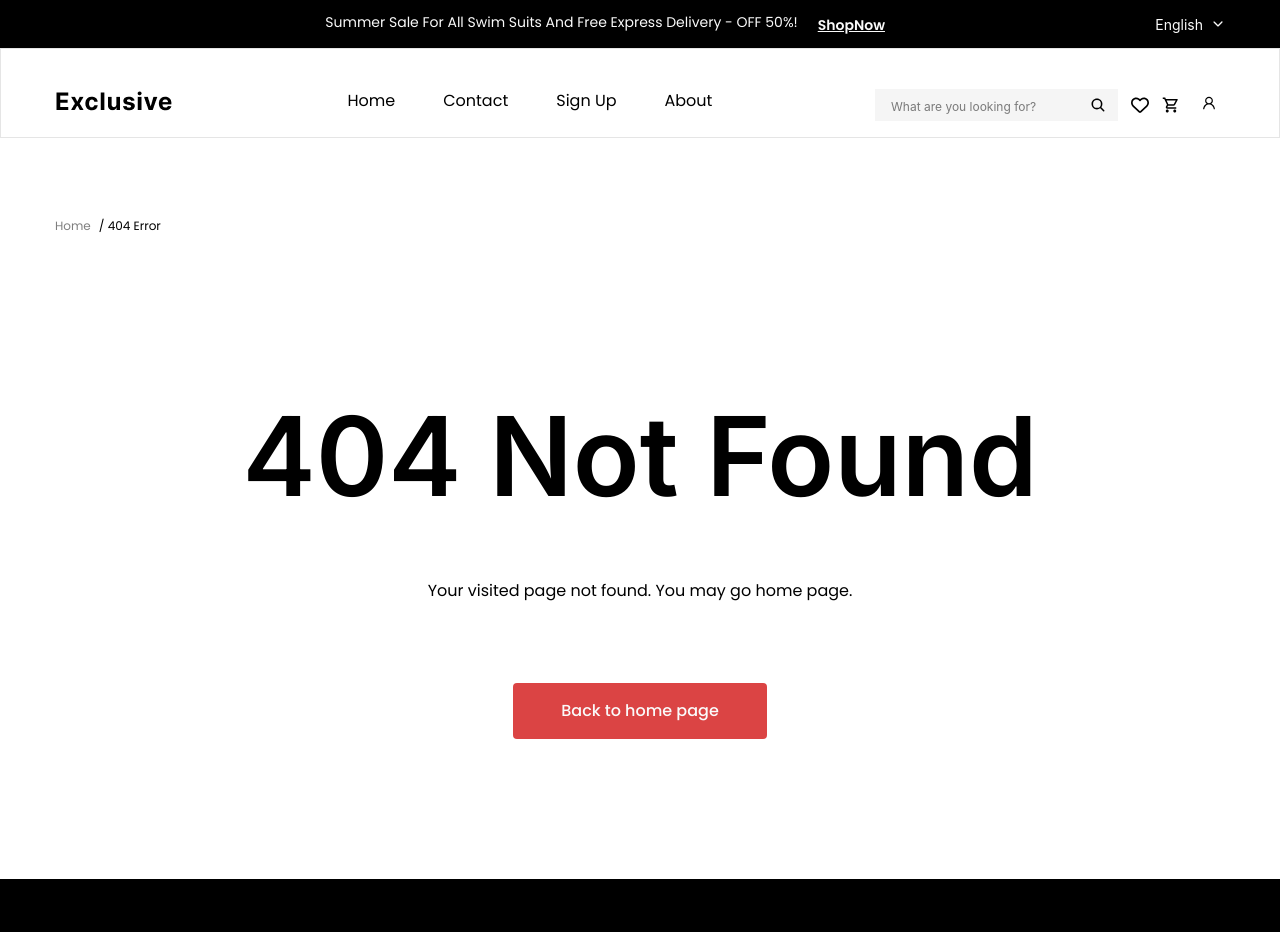
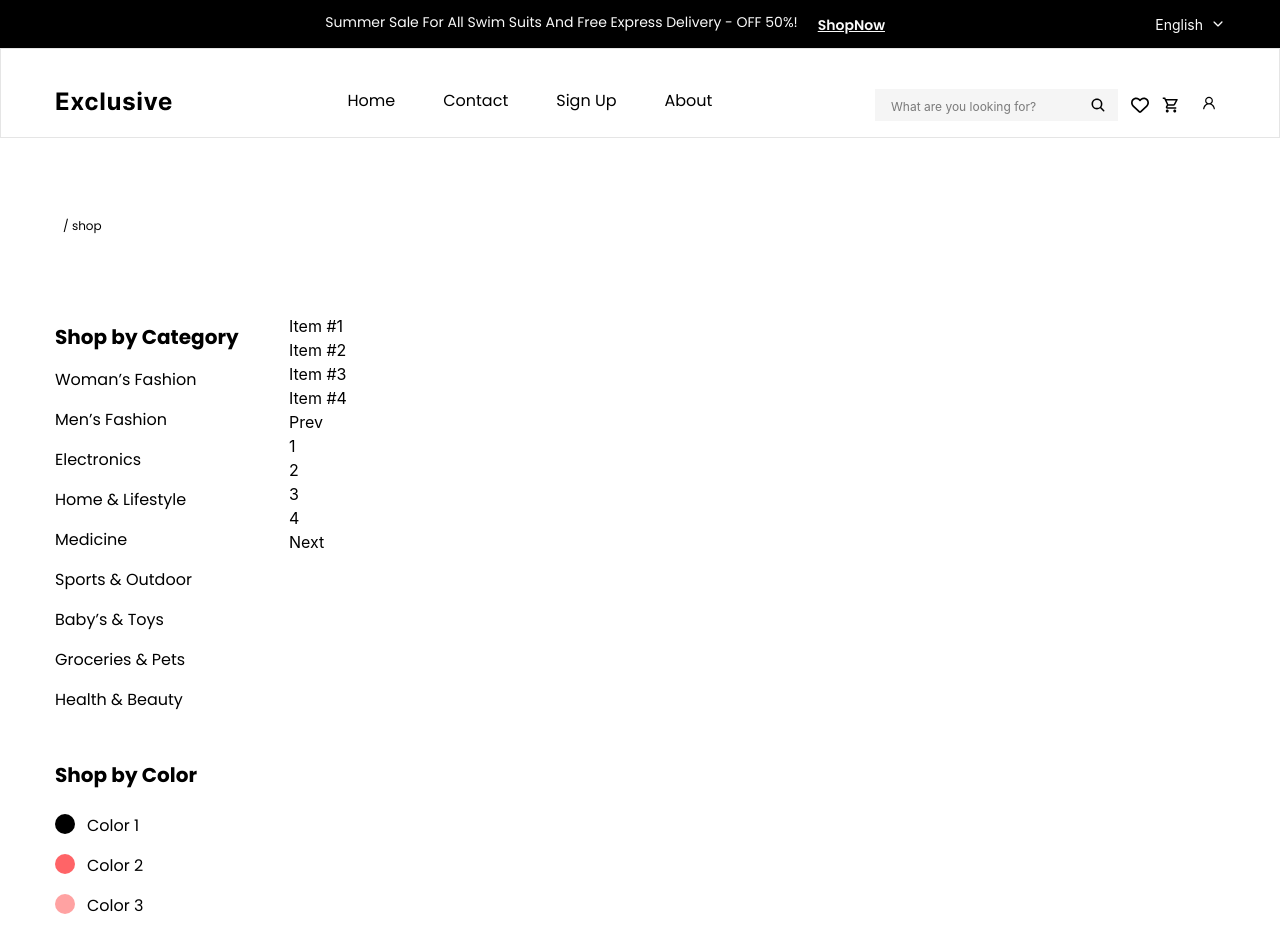
Before and after one commit to muradhosenrafi/E-commerce---Unic-Mart, a React (Vite) app: page /shop in a window 1280 px wide. Shown: the top 932 px of the page. Built offline with nearby package versions, Linux system fonts and the light colour scheme.

Commit message:
shop page

```diff
--- a/package.json
+++ b/package.json
@@ -16,7 +16,6 @@
     "react": "^18.3.1",
     "react-dom": "^18.3.1",
     "react-icons": "^5.6.0",
-    "react-paginate": "^8.3.0",
     "react-redux": "^9.3.0",
     "react-router-dom": "^7.15.1",
     "react-slick": "^0.31.0",
--- a/src/App.jsx
+++ b/src/App.jsx
@@ -11,6 +11,7 @@ import Contact from "./pages/Contact";
 import About from "./pages/About";
 import Error from "./pages/Error";
 import Login from "./pages/Login";
+import Product from "./pages/Product";
 
 
 
@@ -26,6 +27,7 @@ const router = createBrowserRouter(
 <Route path="/about" element={<About/>}></Route>
 <Route path="/singup" element={<SingUp/>}></Route>
 <Route path="/login" element={<Login/>}></Route>
+<Route path="/shop" element={<Product/>}></Route>
 <Route path="/*" element={<Error/>}></Route>
 
 </Route>
--- a/src/components/CategoryList.jsx
+++ b/src/components/CategoryList.jsx
@@ -4,7 +4,7 @@ import { MdOutlineArrowForwardIos } from "react-icons/md";
 const CategoryList = ({type,className,text,classNameicon}) => {
   return (
     <div className="">
-        <li className={`list-none cursor-pointer text-base text-black font-poping font-normal  ${className}`}>{text}{type=="true" && <MdOutlineArrowForwardIos className={`inline-block ml-13 ${classNameicon}`}/>}
+        <li className={`list-none cursor-pointer text-base py-2 text-black font-poping font-normal  ${className}`}>{text}{type=="true" && <MdOutlineArrowForwardIos className={`inline-block ml-13 ${classNameicon}`}/>}
 </li>
     </div>
   )
--- a/src/components/Pagenation.jsx
+++ /dev/null
@@ -1,58 +0,0 @@
-import React, { useEffect, useState } from 'react';
-import ReactDOM from 'react-dom';
-import ReactPaginate from 'react-paginate';
-
-
-const items = [1, 2, 3, 4, 5, 6, 7, 8, 9, 10, 11, 12, 13, 14];
-
-function Items({ currentItems }) {
-  return (
-    <>
-      {currentItems &&
-        currentItems.map((item) => (
-          <div>
-            <h3>Item #{item}</h3>
-          </div>
-        ))}
-    </>
-  );
-}
-
-function PaginatedItems({ itemsPerPage }) {
-
-
-  const [itemOffset, setItemOffset] = useState(0);
-
-
-
-  const endOffset = itemOffset + itemsPerPage;
-  console.log(`Loading items from ${itemOffset} to ${endOffset}`);
-  const currentItems = items.slice(itemOffset, endOffset);
-  const pageCount = Math.ceil(items.length / itemsPerPage);
-
-
-  const handlePageClick = (event) => {
-    const newOffset = (event.selected * itemsPerPage) % items.length;
-    console.log(
-      `User requested page number ${event.selected}, which is offset ${newOffset}`
-    );
-    setItemOffset(newOffset);
-  };
-
-  return (
-    <>
-      <Items currentItems={currentItems} />
-      <ReactPaginate
-        breakLabel="..."
-        nextLabel="next >"
-        onPageChange={handlePageClick}
-        pageRangeDisplayed={5}
-        pageCount={pageCount}
-        previousLabel="< previous"
-        renderOnZeroPageCount={null}
-      />
-    </>
-  );
-}
-
-export default PaginatedItems
--- /dev/null
+++ b/src/components/PaginatedItems.jsx
@@ -0,0 +1,36 @@
+import { useState } from "react";
+import ReactPaginate from "react-paginate";
+
+const items = [1, 2, 3, 4, 5, 6, 7, 8, 9, 10, 11, 12, 13, 14];
+
+function PaginatedItems({ itemsPerPage }) {
+  const [itemOffset, setItemOffset] = useState(0);
+
+  const endOffset = itemOffset + itemsPerPage;
+  const currentItems = items.slice(itemOffset, endOffset);
+  const pageCount = Math.ceil(items.length / itemsPerPage);
+
+  const handlePageClick = (event) => {
+    const newOffset = (event.selected * itemsPerPage) % items.length;
+    setItemOffset(newOffset);
+  };
+
+  return (
+    <>
+      {currentItems.map((item) => (
+        <h3 key={item}>Item #{item}</h3>
+      ))}
+
+      <ReactPaginate
+        breakLabel="..."
+        nextLabel="Next"
+        previousLabel="Prev"
+        onPageChange={handlePageClick}
+        pageRangeDisplayed={5}
+        pageCount={pageCount}
+      />
+    </>
+  );
+}
+
+export default PaginatedItems;
--- a/src/layouts/Offer.jsx
+++ b/src/layouts/Offer.jsx
@@ -11,7 +11,7 @@ const Offer = () => {
 <div className="justify-center mx-auto">
   <Flex>
   <p className="font-normal font-poping text-secondary text-14px ">Summer Sale For All Swim Suits And Free Express Delivery - OFF 50%!</p>
-<Link to="jania"><span className=" ml-5 cursor-pointer font-semibold font-poping text-secondary text-14px"><u>ShopNow</u></span></Link>
+<Link to="/shop"><span className=" ml-5 cursor-pointer font-semibold font-poping text-secondary text-14px"><u>ShopNow</u></span></Link>
 </Flex>
 </div>
 <Language/>
--- /dev/null
+++ b/src/pages/Product.jsx
@@ -0,0 +1,149 @@
+import CategoryList from "../components/CategoryList";
+import Container from "../components/Container"
+import Flex from "../components/Flex"
+import { useSelector } from "react-redux";
+import {Link } from "react-router-dom";
+import PaginatedItems  from "../components/PaginatedItems";
+
+
+// import bustprod1 from "../assets/raincort.png"
+// import bustprod2 from "../assets/bag.png"
+// import bustprod3 from "../assets/grafixcaard.png"
+// import bustprod4 from "../assets/bookself.png"
+// import Card from "../components/Card";
+
+const Product = () => {
+    const ona = useSelector((state) => state.breadCrumb.previouseValue);
+  return (
+    <section>
+        <Container>
+
+{/* /brudcumb/ */}
+       <Flex className="py-80px gap-2">
+              <h1 className="font-poping font-normal text-xs text-text">
+            <Link to={ona=="Home"? "/" :`/${ona}`}>{ona}</Link>
+            </h1>
+       <span className="font-poping font-normal text-xs text-black">
+            / shop
+          </span>
+         </Flex>
+
+
+            <Flex>
+                <div className="w-3/12">
+                <CategoryList
+                type=""
+                className="!text-20px !font-bold"
+                text="Shop by Category"
+                classNameicon="!ml-[0px]"
+                />
+
+                <CategoryList
+                type=""
+                className=""
+                text="Woman’s Fashion"
+                classNameicon="!ml-0"
+                />
+
+                <CategoryList
+                type=""
+                className=""
+                text="Men’s Fashion"
+                classNameicon="!ml-0"
+                />
+
+                <CategoryList
+                type=""
+                className=""
+                text="Electronics"
+                classNameicon="!ml-0"
+                />
+
+                <CategoryList
+                type=""
+                className=""
+                text="Home & Lifestyle"
+                classNameicon="!ml-0"
+                />
+
+                <CategoryList
+                type=""
+                className=""
+                text="Medicine"
+                classNameicon="!ml-0"
+                />
+
+                <CategoryList
+                type=""
+                className=""
+                text="Sports & Outdoor"
+                classNameicon="!ml-0"
+                />
+
+                <CategoryList
+                type=""
+                className=""
+                text="Baby’s & Toys"
+                classNameicon="!ml-0"
+                />
+
+                <CategoryList
+                type=""
+                className=""
+                text="Groceries & Pets"
+                classNameicon="!ml-0"
+                />
+
+                <CategoryList
+                type=""
+                className=""
+                text="Health & Beauty"
+                classNameicon="!ml-0"
+                />
+
+                <CategoryList
+                type=""
+                className="!text-20px pt-40px pb-4 !font-bold"
+                text="Shop by Color"
+                classNameicon="!ml-0"
+                />
+
+                <div className="flex gap-3 py-2 cursor-pointer">
+                    <div className="rounded-full h-20px w-20px bg-black"></div>
+                    <h1 className="text-base font-poping font-normal">Color 1</h1>
+                </div>
+                <div className="flex gap-3 py-2 cursor-pointer">
+                    <div className="rounded-full h-20px w-20px bg-red-400"></div>
+                    <h1 className="text-base font-poping font-normal">Color 2</h1>
+                </div>
+                <div className="flex gap-3 py-2 cursor-pointer">
+                    <div className="rounded-full h-20px w-20px bg-red-300"></div>
+                    <h1 className="text-base font-poping font-normal">Color 3</h1>
+                </div>
+                <div className="flex gap-3 py-2 cursor-pointer">
+                    <div className="rounded-full h-20px w-20px bg-red-800"></div>
+                    <h1 className="text-base font-poping font-normal">Color 4</h1>
+                </div>
+                <div className="flex gap-3 py-2 cursor-pointer">
+                    <div className="rounded-full h-20px w-20px bg-amber-400"></div>
+                    <h1 className="text-base font-poping font-normal">Color 5</h1>
+                </div>
+
+                </div>
+                <div className="w-full w-8/12">
+
+
+                {/* <div className="grid grid-cols-1 md:grid-cols-2 lg:grid-cols-3 gap-6"> */}
+
+        <PaginatedItems itemsPerPage={4} />
+
+             {/* </div> */}
+                </div>
+            </Flex>
+
+        </Container>
+    </section>
+  )
+}
+
+export default Product
```
Also changed, not shown: 1 other file (tests, documents, lock files or other folders).
